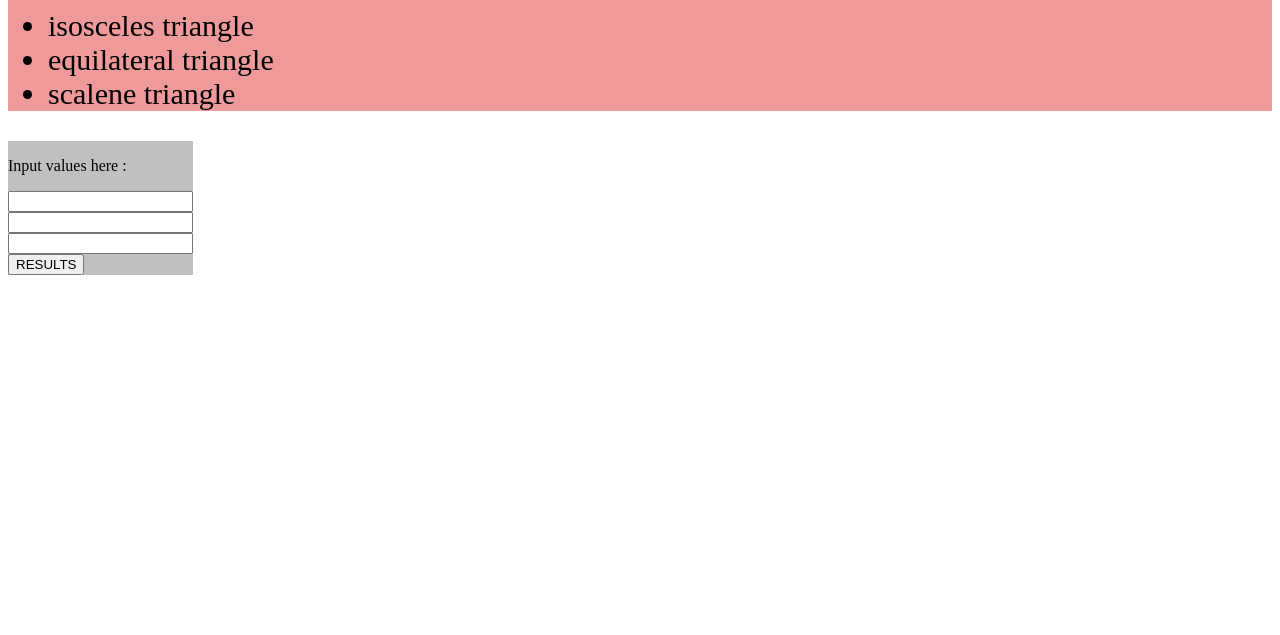
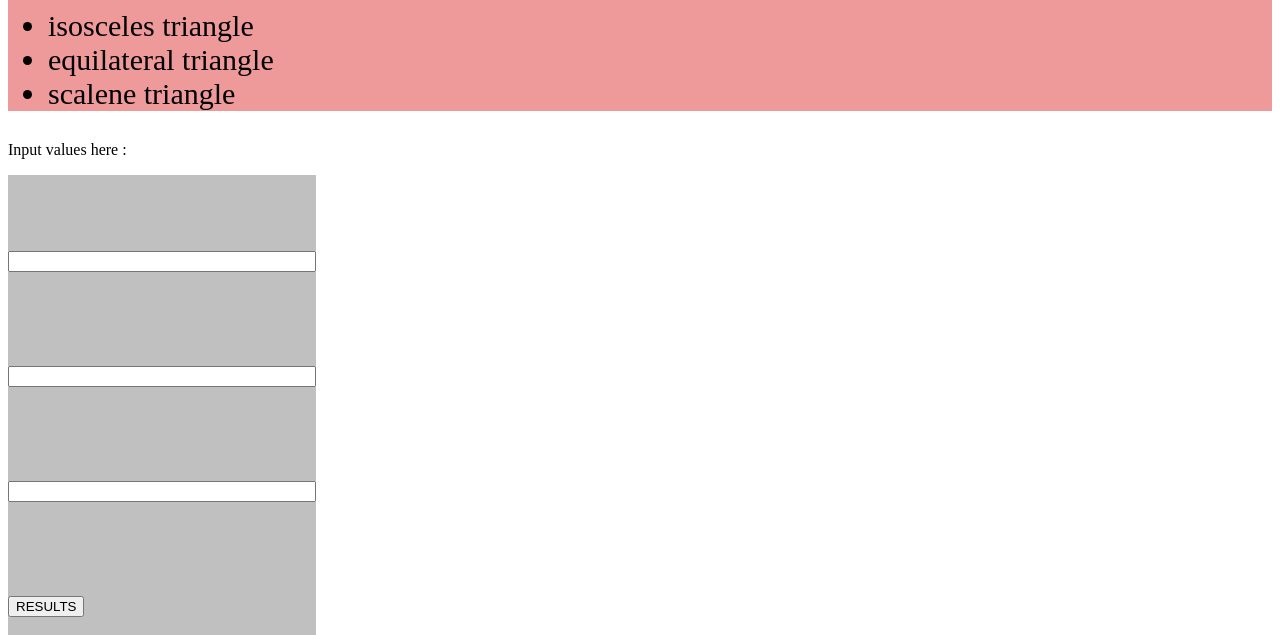
Before and after one commit to MarkMwago2/Triangle-tracker, a plain HTML site: page triangle.html in a window 1280 px wide. Shown: the part 247-882 px from the top of the page. Before the commit the page ends 800 px from the top, so only its background shows below. Drawn offline with Linux system fonts and the light colour scheme.

Commit message:
add CSS styles

```diff
--- a/traingle.css
+++ b/traingle.css
@@ -11,6 +11,7 @@ font-size: 30px;
   background-color: silver;
   background-size: cover;
   float: left;
+
 }
 
 .notes{
@@ -19,3 +20,8 @@ font-size: 30px;
   flex-direction: column-reverse;
 
 }
+
+.center{
+  font-size: 100px
+
+}
--- a/triangle.html
+++ b/triangle.html
@@ -22,22 +22,21 @@
     </ul>
     </div>
 
-    <div class="form">
-
-<div class="Instr">
+    <div class="Instr">
 
 
-<p>Input values here :</p>
+    <p>Input values here :</p>
 
-</div>
+    </div>
+
+    <div class="form">
     <form class="center" action="index.html" method="post">
-      <input type="number" name="" value="" id="length1"> <br>
-      <input type="number" name="" value="" id="length2"> <br>
-      <input type="number" name="" value="" id="length3"> <br>
+      <input style="width:300px;" type="number" name="" value="" id="length1"> <br>
+      <input style="width:300px;" type="number" name="" value="" id="length2"> <br>
+      <input style="width:300px;" type="number" name="" value="" id="length3"> <br>
       <button type="button" name="button" onclick= "display()">RESULTS</button>
 
     </form>
-
     </div>
 
 
```
